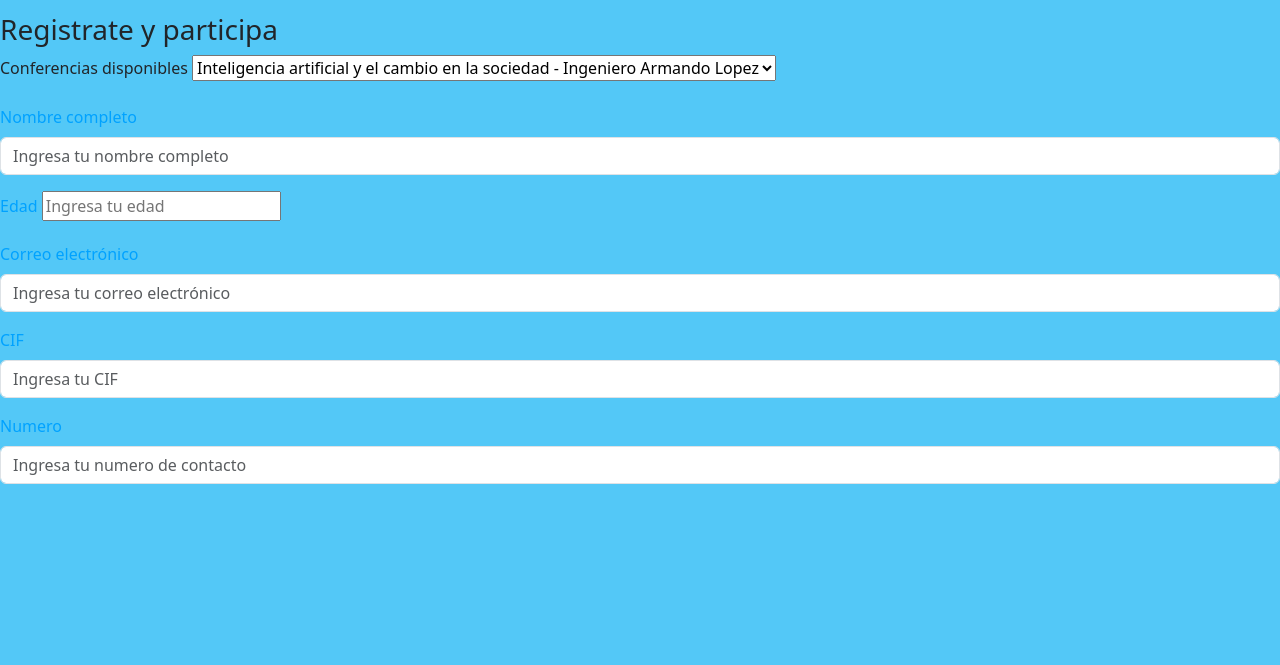
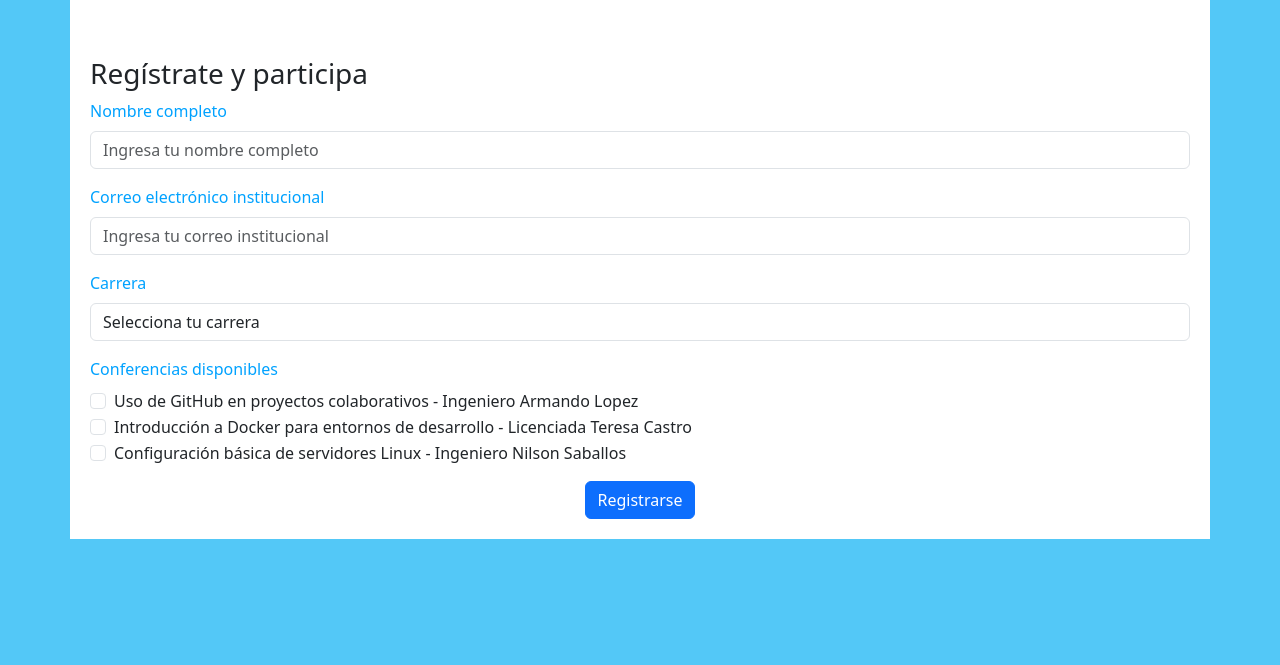
Before and after one commit to JeffreyOrdonez/registro-tecnologico, a plain HTML site: page registro.html in a window 1280 px wide. Shown: the part 135-800 px from the top of the page. Drawn offline with nearby package versions, Linux system fonts and the light colour scheme.

Commit message:
Finalizacion de la pagina de registro y restricciones javascript a los campos requeridos

```diff
--- a/registro.html
+++ b/registro.html
@@ -3,49 +3,70 @@
 <head>
     <meta charset="UTF-8">
     <meta name="viewport" content="width=device-width, initial-scale=1.0">
-    <title>Document</title>
+    <title>Registro de Conferencias</title>
 
     <link href="https://cdn.jsdelivr.net/npm/bootstrap@5.3.3/dist/css/bootstrap.min.css" rel="stylesheet" integrity="sha384-QWTKZyjpPEjISv5WaRU9OFeRpok6YctnYmDr5pNlyT2bRjXh0JMhjY6hW+ALEwIH" crossorigin="anonymous">
     <link rel="stylesheet" href="styles.css">
 </head>
 <body>
-
-    <h1>Conferencias</h1>
-    <form>
-        <h3 class="spaced-top">Registrate y participa</h3>
-        <label for="Conferencias">Conferencias disponibles</label>
-        <select name="Conferencias" id="Conferencias">
-        <option value="IA">Inteligencia artificial y el cambio en la sociedad - Ingeniero Armando Lopez</option>
-        <option value="DB">Manejo de base de datos relacional - Licenciada Teresa Castro</option>
-        <option value="SD">Desarrollo de software - Ingeniero Nilson Saballos</option>
-        </select><br><br>
+    <div class="container mt-4">
+        <h1 class="text-center">Registro de Conferencias</h1>
+        <form>
+            <h3 class="spaced-top">Regístrate y participa</h3>
 
 
             <div class="mb-3">
                 <label for="fullName" class="form-label">Nombre completo</label>
-                <input type="text" class ="form-control" id="fullName" placeholder="Ingresa tu nombre completo">
+                <input type="text" class="form-control" id="fullName" placeholder="Ingresa tu nombre completo" required>
+            </div>
+
+
+            <div class="mb-3">
+             <label for="email" class="form-label">Correo electrónico institucional</label>
+                <input type="email" class="form-control" id="email" placeholder="Ingresa tu correo institucional" required>
+            </div>
+
+
+            <div class="mb-3">
+                <label for="carrera" class="form-label">Carrera</label>
+                <select class="form-control" id="carrera" required>
+                    <option value="" disabled selected>Selecciona tu carrera</option>
+                    <option value="Ingeniería en Sistemas">Ingeniería en Sistemas</option>
+                    <option value="Administración de Empresas">Administración de Empresas</option>
+                    <option value="Medicina">Medicina</option>
+                    <option value="Derecho">Derecho</option>
+                    <option value="Arquitectura">Arquitectura</option>
+            </select>
             </div>
 
             <div class="mb-3">
-                <label for="age" class="form-label">Edad</label>
-                <input type="number" name="form-control" id="age" placeholder="Ingresa tu edad">
+                <label class="form-label">Conferencias disponibles</label>
+                <div class="form-check">
+                    <input class="form-check-input" type="checkbox" value="GitHub" id="confGitHub">
+                <label class="form-check-label" for="confGitHub">
+                        Uso de GitHub en proyectos colaborativos - Ingeniero Armando Lopez
+                </label>
+                </div>
+                <div class="form-check">
+                <input class="form-check-input" type="checkbox" value="Docker" id="confDocker">
+                    <label class="form-check-label" for="confDocker">
+                        Introducción a Docker para entornos de desarrollo - Licenciada Teresa Castro
+                    </label>
+                </div>
+            <div class="form-check">
+                    <input class="form-check-input" type="checkbox" value="Linux" id="confLinux">
+                    <label class="form-check-label" for="confLinux">
+                        Configuración básica de servidores Linux - Ingeniero Nilson Saballos
+                    </label>
+            </div>
             </div>
 
-            <div class="mb-3">
-                <label for="email" class="form-label">Correo electrónico</label>
-                <input type="email" class="form-control" id="email" placeholder="Ingresa tu correo electrónico">
 
+            <div class="text-center">
+                <button type="submit" class="btn btn-primary">Registrarse</button>
             </div>
-
-            <div class="mb-3">
-                <label for="cif" class="form-label">CIF</label>
-                <input type="number" class="form-control" id="cif" placeholder="Ingresa tu CIF">
-            </div>
-
-        <div class="mb-3">
-            <label for="Number" class="form-label"> Numero</label>
-            <input type="Number" class="form-control" id="Number" placeholder="Ingresa tu numero de contacto">
-        </div>
         </form>
+    </div>
+    <script src="restricciones.js"></script>
 </body>
 </html>
--- a/restricciones.js
+++ b/restricciones.js
@@ -1 +1,38 @@
-fo
+document.addEventListener("DOMContentLoaded", () => {
+    const form = document.getElementById("miFormulario");
+    const fullNameInput = document.getElementById("fullName");
+    const emailInput = document.getElementById("email");
+    const carreraSelect = document.getElementById("carrera");
+    const checkboxes = document.querySelectorAll('input[name="conferencias"]');
+
+    const maxFullNameLength = 50;
+    const maxEmailLength = 50;
+
+
+    fullNameInput.addEventListener("input", () => {
+        if (fullNameInput.value.length > maxFullNameLength) {
+            fullNameInput.value = fullNameInput.value.slice(0, maxFullNameLength);
+            alert(`El nombre completo no puede exceder los ${maxFullNameLength} caracteres.`);
+        }
+    });
+
+    emailInput.addEventListener("input", () => {
+        if (emailInput.value.length > maxEmailLength) {
+            emailInput.value = emailInput.value.slice(0, maxEmailLength);
+            alert(`El correo electrónico no puede exceder los ${maxEmailLength} caracteres.`);
+        }
+    });
+
+
+    emailInput.addEventListener("input", () => {
+        const emailPattern = /^[a-zA-Z0-9._%+-]+@uamv\.edu\.ni$/;
+        if (!emailPattern.test(emailInput.value)) {
+            emailInput.setCustomValidity("El correo debe tener el formato ...@uamv.edu.ni");
+        } else {
+            emailInput.setCustomValidity("");
+        }
+        emailInput.reportValidity();
+    });
+
+
+});
```
